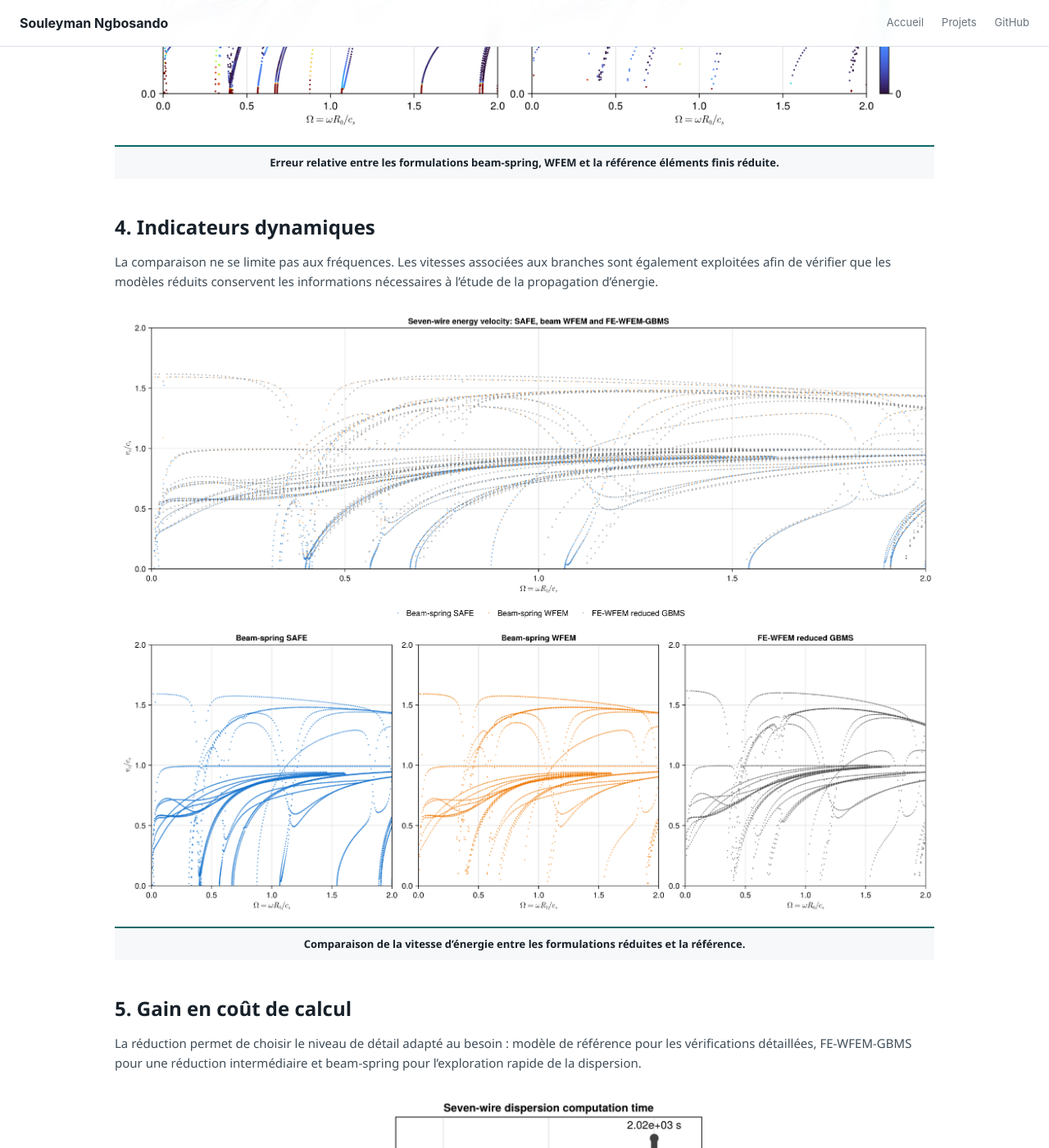
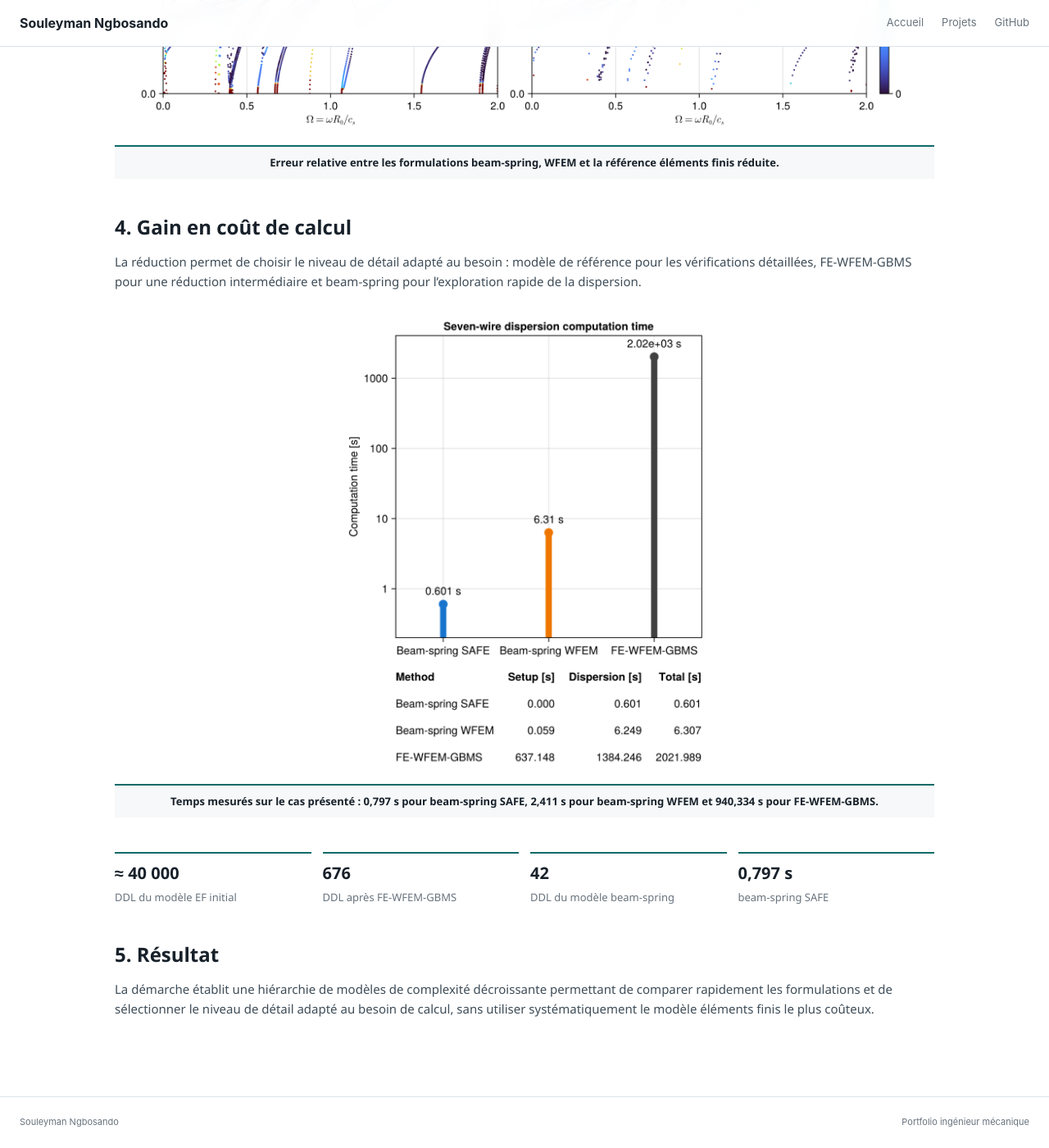
Before and after one commit to Ngbosando/Ngbosando.github.io, a Jekyll site: the page built from _projects/seven-wire-cable/index.md, in a window 1280 px wide and 1400 px high, scrolled down 2221 px. Shown: the whole window at 82% size. Built offline with Jekyll 4.4.1, drawn with Linux system fonts in a browser that asks for light colours.

Commit message:
Supprimer la section indicateurs dynamiques du projet câble

```diff
--- a/_projects/seven-wire-cable/index.md
+++ b/_projects/seven-wire-cable/index.md
@@ -58,16 +58,8 @@ Les branches de dispersion constituent l’indicateur principal pour comparer le
   <figcaption>Erreur relative entre les formulations beam-spring, WFEM et la référence éléments finis réduite.</figcaption>
 </figure>
 
-## 4. Indicateurs dynamiques
 
-La comparaison ne se limite pas aux fréquences. Les vitesses associées aux branches sont également exploitées afin de vérifier que les modèles réduits conservent les informations nécessaires à l’étude de la propagation d’énergie.
-
-<figure class="figure-wide technical-figure single-figure">
-  <a href="{{ '/assets/images/cable-energy.png' | relative_url }}"><img src="{{ '/assets/images/cable-energy.png' | relative_url }}" alt="Comparaison de la vitesse d’énergie du câble"></a>
-  <figcaption>Comparaison de la vitesse d’énergie entre les formulations réduites et la référence.</figcaption>
-</figure>
-
-## 5. Gain en coût de calcul
+## 4. Gain en coût de calcul
 
 La réduction permet de choisir le niveau de détail adapté au besoin : modèle de référence pour les vérifications détaillées, FE-WFEM-GBMS pour une réduction intermédiaire et beam-spring pour l’exploration rapide de la dispersion.
 
```
Also changed, not shown: other parts of _projects/seven-wire-cable/index.md (+1 -1 lines).
